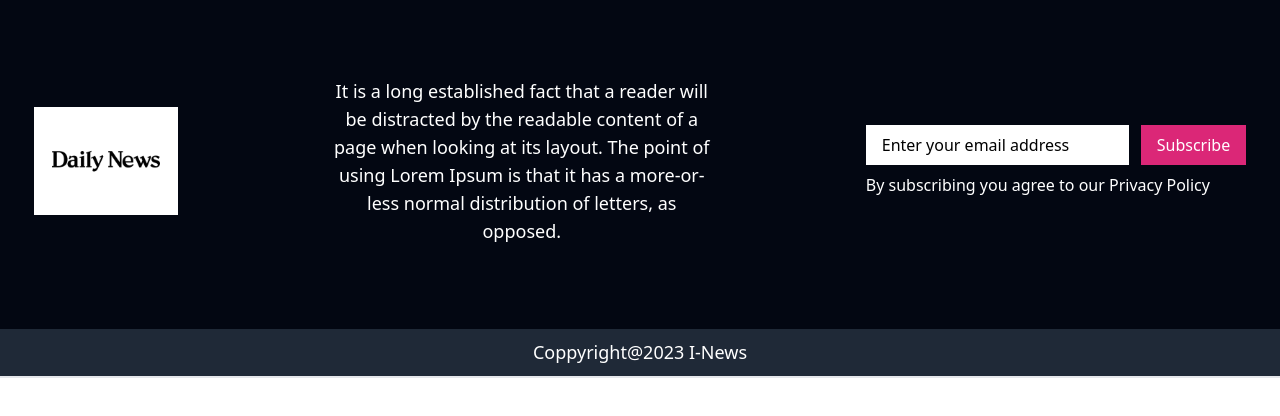
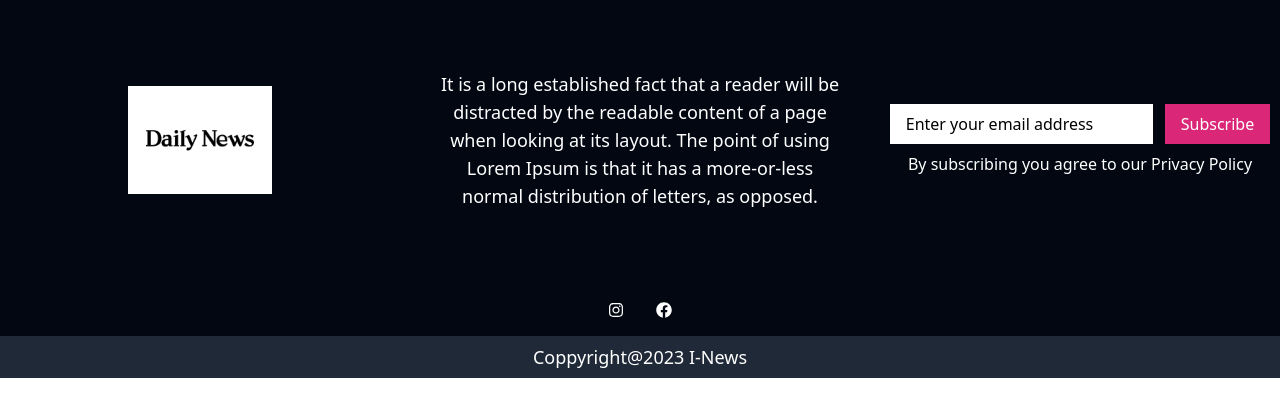
Before and after one commit to bjekovicn/news_portal_web, a React (Vite) app: page /posts/1 in a window 1280 px wide. Shown: the part 302-718 px from the top of the page. Built offline with nearby package versions, Linux system fonts and the light colour scheme; no server answers.

Commit message:
footer edit

```diff
--- a/src/common/components/footer.tsx
+++ b/src/common/components/footer.tsx
@@ -1,17 +1,20 @@
+import { FaFacebook, FaInstagram } from "react-icons/fa";
 import Logo from "./logo";
 
 function Footer() {
   return (
     <div className="flex w-full mt-10 h-96 flex-col">
       <div className="w-full flex flex-col md:flex-row h-full bg-gray-950 justify-center items-center gap-2">
-        <Logo />
-        <p className="text-white text-xs md:text-sm lg:text-lg  w-96 mx-36 text-center">
+        <div className="flex flex-1 justify-center items-center">
+          <Logo />
+        </div>
+        <p className="text-white text-xs md:text-sm lg:text-lg text-center flex-1 items-center justify-center mx-8">
           It is a long established fact that a reader will be distracted by the
           readable content of a page when looking at its layout. The point of
           using Lorem Ipsum is that it has a more-or-less normal distribution of
           letters, as opposed.
         </p>
-        <div className="flex flex-col">
+        <div className="flex flex-1 justify-center items-center flex-col">
           <div>
             <input
               defaultValue={"Enter your email address"}
@@ -26,7 +29,11 @@ function Footer() {
           </p>
         </div>
       </div>
-      <div className="w-full flex flex-row h-14 border-b-2 bg-gray-800 justify-center items-center ">
+      <div className="w-full py-4 gap-8 flex flex-row h-14 bg-gray-950 justify-center items-center">
+        <FaInstagram className="text-white cursor-pointer" />
+        <FaFacebook className="text-white cursor-pointer" />
+      </div>
+      <div className="w-full flex flex-row h-14 bg-gray-800 justify-center items-center ">
         <div className="text-white text-lg ">Coppyright@2023 I-News</div>
       </div>
     </div>
```
